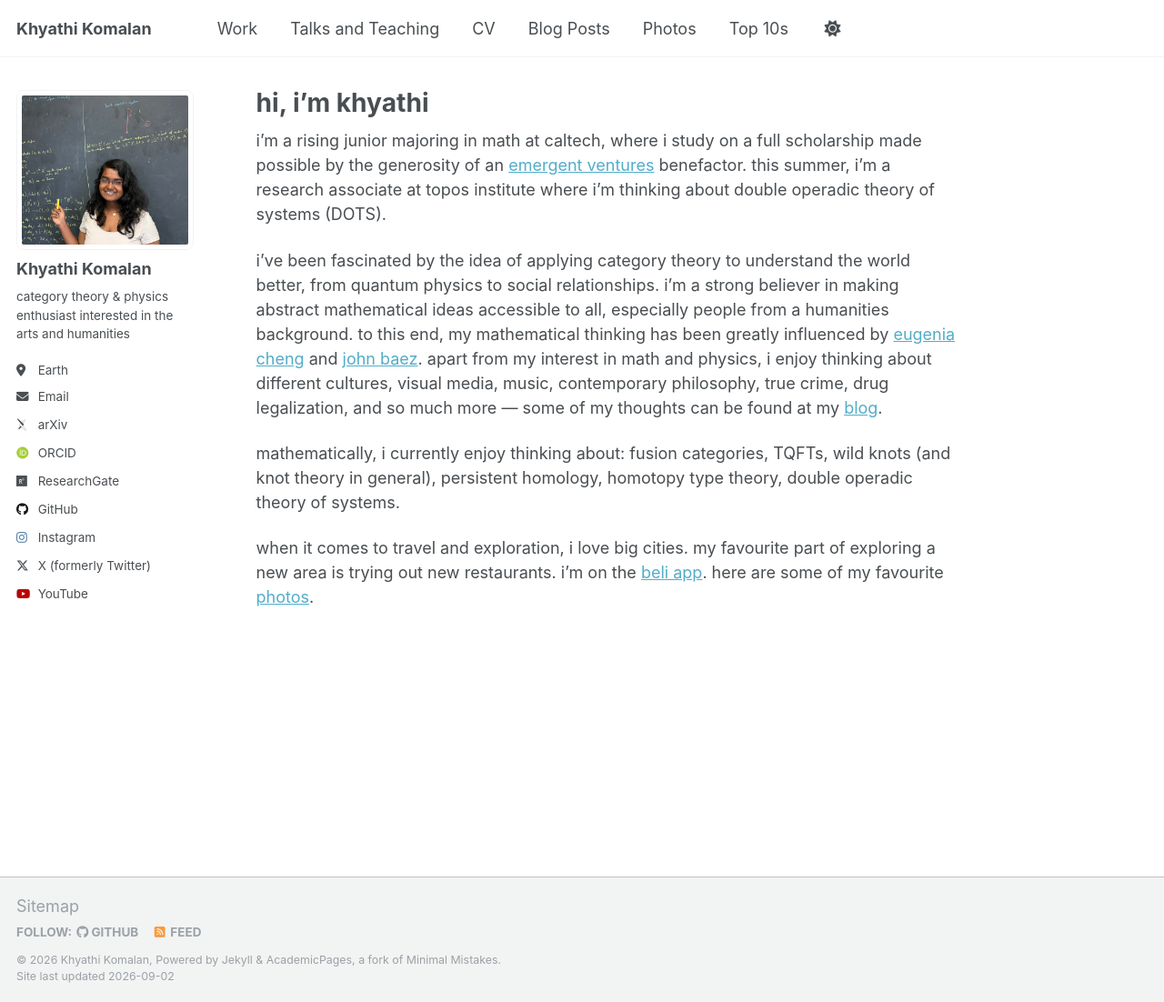
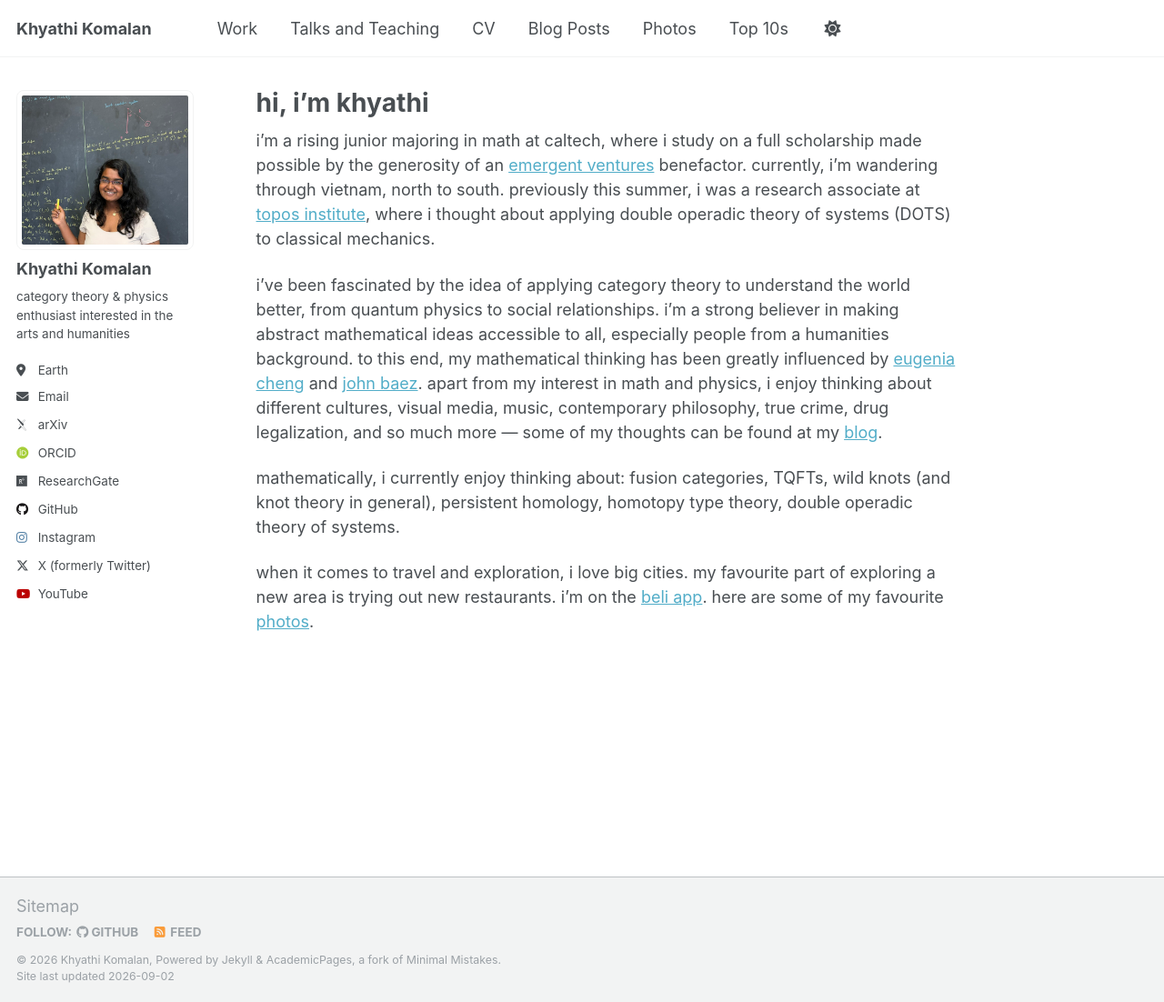
Before and after one commit to khyathikomalan/khyathikomalan.github.io, a Jekyll site: the page built from _pages/about.md, in a window 1280 px wide and 1102 px high. Shown: the whole window at 91% size. Built offline with Jekyll 4.4.1, drawn with Linux system fonts in a browser that asks for light colours; some web fonts are replaced.

Commit message:
Update about.md

```diff
--- a/_pages/about.md
+++ b/_pages/about.md
@@ -7,7 +7,7 @@
   - /about.html
 ---
 
-i'm a rising junior majoring in math at caltech, where i study on a full scholarship made possible by the generosity of an [emergent ventures](https://www.mercatus.org/emergent-ventures) benefactor. this summer, i'm a research associate at topos institute where i'm thinking about double operadic theory of systems (DOTS).
+i'm a rising junior majoring in math at caltech, where i study on a full scholarship made possible by the generosity of an [emergent ventures](https://www.mercatus.org/emergent-ventures) benefactor. currently, i'm wandering through vietnam, north to south. previously this summer, i was a research associate at [topos institute](https://topos.institute/), where i thought about applying double operadic theory of systems (DOTS) to classical mechanics.
 
 i've been fascinated by the idea of applying category theory to understand the world better, from quantum physics to social relationships. i'm a strong believer in making abstract mathematical ideas accessible to all, especially people from a humanities background. to this end, my mathematical thinking has been greatly influenced by [eugenia cheng](https://eugeniacheng.com/) and [john baez](https://johncarlosbaez.wordpress.com/). apart from my interest in math and physics, i enjoy thinking about different cultures, visual media, music, contemporary philosophy, true crime, drug legalization, and so much more — some of my thoughts can be found at my [blog](https://khyathikomalan.github.io/year-archive/).
 
```
